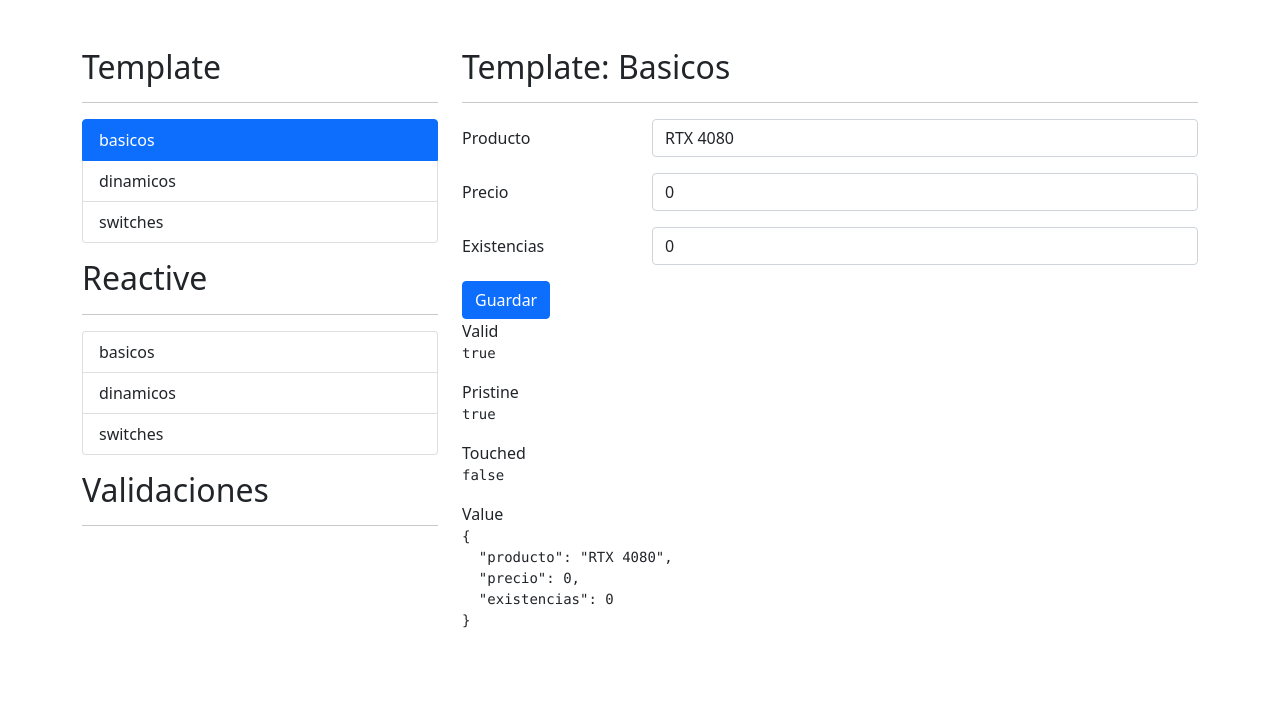
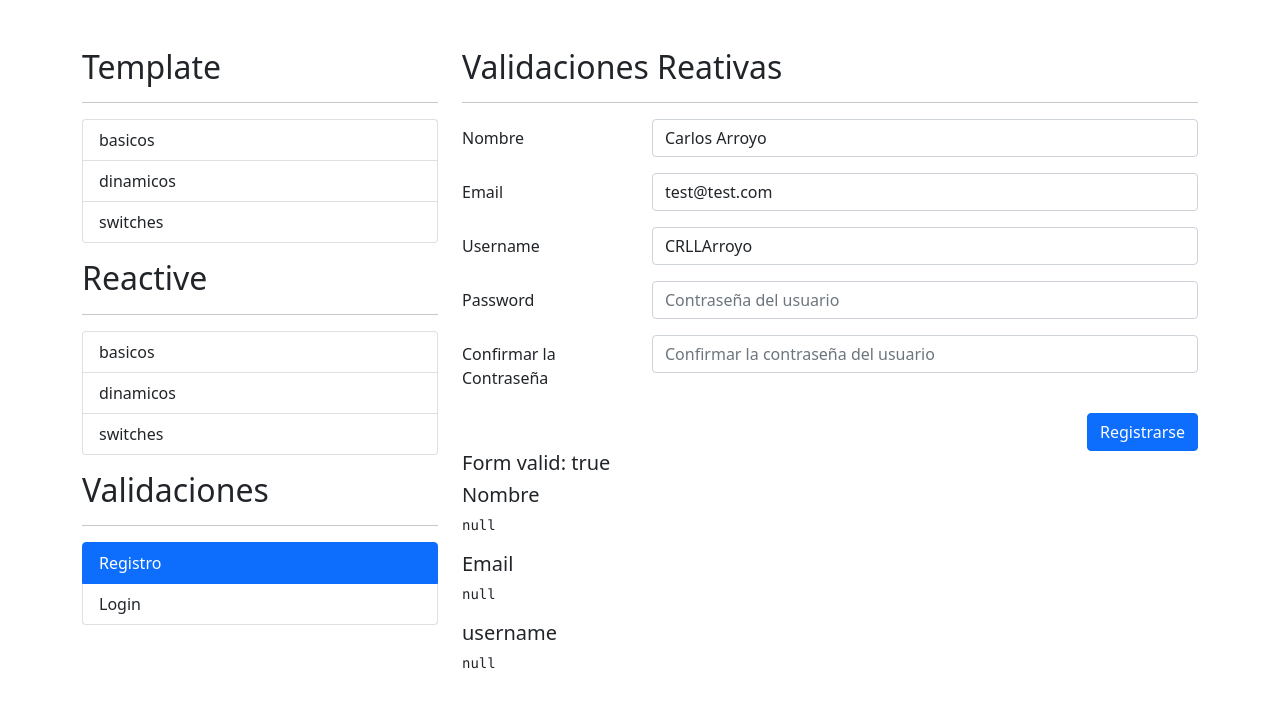
Before and after one commit to CarlosAdrian36/FormulariosApp, an Angular app: page /auth/registro in a window 1280 px wide. Before the commit this address led to /template/basicos. Shown: the top 708 px of the page. Built offline with nearby package versions, Linux system fonts and the light colour scheme.

Commit message:
Creacion de validaciones y funcionalidad de registo

```diff
--- a/src/app/app-routing.module.ts
+++ b/src/app/app-routing.module.ts
@@ -7,6 +7,9 @@
   },
   { path: 'reactive',
   loadChildren: () =>import ('./reactive/reactive.module').then( m => m.ReactiveModule)
+  },
+  { path: 'auth',
+  loadChildren: () =>import ('./auth/auth.module').then( m => m.AuthModule)
   },
   {
     path: '**',
--- a/src/app/auth/auth-routing.module.ts
+++ b/src/app/auth/auth-routing.module.ts
@@ -1,7 +1,20 @@
 import { NgModule } from '@angular/core';
 import { RouterModule, Routes } from '@angular/router';
+import { RegistroComponent } from './pages/registro/registro.component';
+import { LoginComponent } from './pages/login/login.component';
 
-const routes: Routes = [];
+const routes: Routes = [
+ {
+  path: '',
+  children: [
+    {path: 'registro',component: RegistroComponent},
+    {path: 'login',component: LoginComponent},
+    {path: '**',redirectTo: 'registro'}
+  ]
+
+ }
+
+];
 
 @NgModule({
   imports: [RouterModule.forChild(routes)],
--- a/src/app/auth/auth.module.ts
+++ b/src/app/auth/auth.module.ts
@@ -1,5 +1,6 @@
 import { NgModule } from '@angular/core';
 import { CommonModule } from '@angular/common';
+import { ReactiveFormsModule } from '@angular/forms';
 
 import { AuthRoutingModule } from './auth-routing.module';
 import { RegistroComponent } from './pages/registro/registro.component';
@@ -13,7 +14,8 @@
   ],
   imports: [
     CommonModule,
-    AuthRoutingModule
+    AuthRoutingModule,
+    ReactiveFormsModule
   ]
 })
 export class AuthModule { }
--- a/src/app/auth/pages/registro/registro.component.html
+++ b/src/app/auth/pages/registro/registro.component.html
@@ -1 +1,103 @@
-<p>registro works!</p>
+
+<h2>Validaciones Reativas</h2>
+<hr>
+
+<div class="row">
+    <div class="col">
+        <form autocomplete="off" [formGroup]="miFormulario" (ngSubmit)="submitFormulario()">
+
+            <!-- nombre -->
+            <div class="row mb-3">
+                <label class="col-sm-3 col-form-label">Nombre</label>
+                <div class="col-sm-9">
+                    <input type="text"
+                        class="form-control"
+                        formControlName="nombre"
+                        placeholder="Nombre del usuario">
+
+                        <span class="form-text text-danger"
+                                *ngIf="campoNoValido( 'nombre' )">
+                            Debe de ser en formato de nombre y apellido
+                        </span>
+                </div>
+            </div>
+
+            <!-- Email -->
+            <div class="row mb-3">
+                <label class="col-sm-3 col-form-label">Email</label>
+                <div class="col-sm-9">
+                    <input type="email"
+                        class="form-control"
+                        formControlName="email"
+                        placeholder="Correo del usuario">
+
+                    <span   class="form-text text-danger"
+                            *ngIf="campoNoValido( 'email' )">
+                       El correo es obligatorio
+                    </span>
+
+                </div>
+            </div>
+
+            <!-- Username -->
+            <div class="row mb-3">
+                <label class="col-sm-3 col-form-label">Username</label>
+                <div class="col-sm-9">
+                    <input type="texto"
+                        class="form-control"
+                        formControlName="username"
+                        placeholder="Nombre codigo del usuario">
+
+                    <span   class="form-text text-danger"
+                        *ngIf="campoNoValido( 'username' )">
+                        El username no puede ser strider
+                </span>
+
+                </div>
+            </div>
+
+            <!-- Passwodr -->
+            <div class="row mb-3">
+                <label class="col-sm-3 col-form-label">Password</label>
+                <div class="col-sm-9">
+                    <input type="password"
+                        class="form-control"
+                        placeholder="Contraseña del usuario">
+
+                </div>
+            </div>
+
+            <!-- Confirmar Passwodr -->
+            <div class="row mb-3">
+                <label class="col-sm-3 col-form-label">Confirmar la Contraseña</label>
+                <div class="col-sm-9">
+                    <input type="password"
+                        class="form-control"
+                        placeholder="Confirmar la contraseña del usuario">
+
+                </div>
+            </div>
+
+            <div class="row">
+                <div class="col">
+                    <button class="btn btn-primary float-end"
+                            type="submit">
+                        Registrarse
+                    </button>
+                </div>
+            </div>
+
+        </form>
+    </div>
+</div>
+
+<h5>Form valid: {{miFormulario.valid}}</h5>
+
+<h5>Nombre</h5>
+<pre>{{miFormulario.controls?.['nombre']?.errors | json}}</pre>
+
+<h5>Email</h5>
+<pre>{{miFormulario.controls?.['email']?.errors | json}}</pre>
+
+<h5>username</h5>
+<pre>{{miFormulario.controls?.['username']?.errors | json}}</pre>
--- a/src/app/auth/pages/registro/registro.component.ts
+++ b/src/app/auth/pages/registro/registro.component.ts
@@ -1,4 +1,7 @@
 import { Component, OnInit } from '@angular/core';
+import { FormGroup, FormBuilder, Validators, FormControl, ValidationErrors } from '@angular/forms';
+import { nombreApellidoPattern, emailPattern, noPuedeSerStrider } from '../../../shared/validator/validaciones';
+import { ValidatorService } from '../../../shared/validator/validator.service';
 
 @Component({
   selector: 'app-registro',
@@ -8,9 +11,34 @@
 })
 export class RegistroComponent implements OnInit {
 
-  constructor() { }
+
+
+  miFormulario : FormGroup = this.fb.group({
+    nombre: [ '', [ Validators.required, Validators.pattern(this.vs.nombreApellidoPattern) ]],
+    email: [ '', [ Validators.required, Validators.pattern(this.vs.emailPattern) ]],
+    username: [ '', [ Validators.required, this.vs.noPuedeSerStrider ] ],
+
+  })
+
+  constructor( private fb: FormBuilder,
+                private vs : ValidatorService ) { }
 
   ngOnInit(): void {
+    this.miFormulario.reset({
+      nombre: 'Carlos Arroyo',
+      email: 'test@test.com',
+      username: 'CRLLArroyo'
+
+    })
+  }
+
+  campoNoValido(campo:string){
+    return this.miFormulario.get(campo)?.invalid && this.miFormulario.get(campo)?.touched;
+  }
+
+  submitFormulario(){
+    console.log(this.miFormulario.value);
+    this.miFormulario.markAllAsTouched();
   }
 
 }
--- a/src/app/shared/sidemenu/sidemenu.component.html
+++ b/src/app/shared/sidemenu/sidemenu.component.html
@@ -24,3 +24,12 @@
 
 <h2 class="mt-3">Validaciones</h2>
 <hr>
+
+<ul class="list-group">
+    <li class="list-group-item"
+        [routerLink]="[item.ruta]"
+        *ngFor="let item of authMenu"
+        routerLinkActive="active">
+        {{ item.texto }}
+    </li>
+</ul>
--- a/src/app/shared/sidemenu/sidemenu.component.ts
+++ b/src/app/shared/sidemenu/sidemenu.component.ts
@@ -48,6 +48,18 @@
       ruta: './reactive/switches'
     },
 
+  ];
+
+  authMenu: MenuItem[] = [
+
+    {
+      texto: 'Registro',
+      ruta: './auth/registro'
+    },
+    {
+      texto: 'Login',
+      ruta: './auth/login'
+    }
   ]
 
 }
--- /dev/null
+++ b/src/app/shared/validator/validaciones.ts
@@ -0,0 +1,25 @@
+import { FormControl } from "@angular/forms";
+
+export const nombreApellidoPattern : string = '([a-zA-Z]+) ([a-zA-Z]+)';
+export const emailPattern          : string = "^[a-z0-9._%+-]+@[a-z0-9.-]+\\.[a-z]{2,4}$";
+
+
+export const  noPuedeSerStrider = ( control: FormControl ) => {
+    const valor = control.value?.trim().toLowerCase();
+    if(valor === 'strider'){
+      return{
+        noStrider: true
+      }
+    }
+    return null;
+  }
+
+// noPuedeSerStrider( control: FormControl ){
+//     const valor = control.value?.trim().toLowerCase();
+//     if(valor === 'strider'){
+//       return{
+//         noStrider: true
+//       }
+//     }
+//     return null;
+//   }
--- /dev/null
+++ b/src/app/shared/validator/validator.service.ts
@@ -0,0 +1,24 @@
+import { Injectable } from '@angular/core';
+import { FormControl, ValidationErrors } from '@angular/forms';
+
+@Injectable({
+  providedIn: 'root'
+})
+export class ValidatorService {
+
+  public nombreApellidoPattern : string = '([a-zA-Z]+) ([a-zA-Z]+)';
+  public emailPattern          : string = "^[a-z0-9._%+-]+@[a-z0-9.-]+\\.[a-z]{2,4}$";
+
+
+  constructor() { }
+
+  noPuedeSerStrider( control: FormControl ): ValidationErrors | null{
+    const valor = control.value?.trim().toLowerCase();
+    if(valor === 'strider'){
+      return{
+        noStrider: true
+      }
+    }
+    return null;
+  }
+}
```
